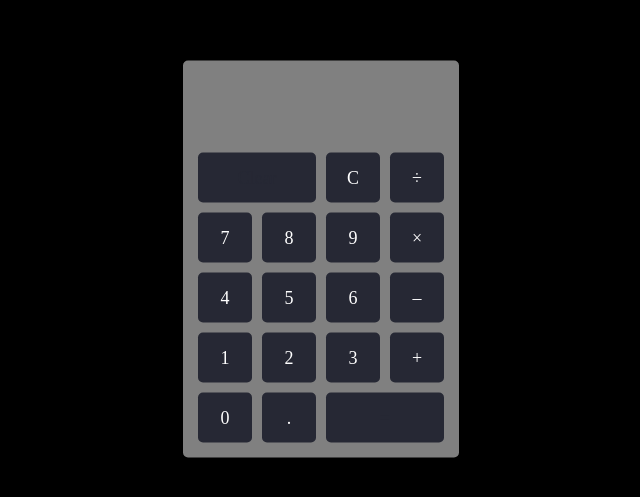
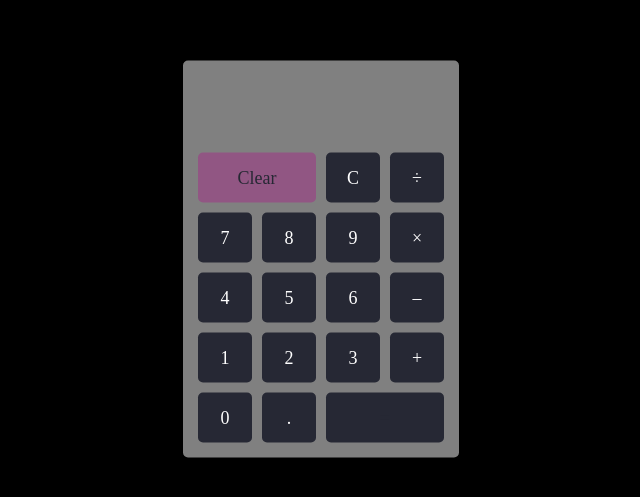
Before and after one commit to jordanalexis6/reactCalculator, a React (Create React App) app: page / in a window 1280 px wide. Shown: the part 141-638 px from the top of the page, without its empty margins (319-959 px from the left). Built offline with nearby package versions, Linux system fonts and the light colour scheme; a web font is replaced by a local one.

Commit message:
added className to the clear button

```diff
--- a/src/App.css
+++ b/src/App.css
@@ -77,5 +77,5 @@ button:active {
 }
 
 .highlight {
-  color: #915683;
+  background: #915683;
 }
--- a/src/App.js
+++ b/src/App.js
@@ -21,7 +21,7 @@ const App = () => {
           <input type="text" value={result} />
         </form>
         <div className="keypad">
-          <button onClick={clear} id="clear">
+          <button className="highlight" onClick={clear} id="clear">
             Clear
           </button>
           <button onClick={backspace}>C</button>
```
